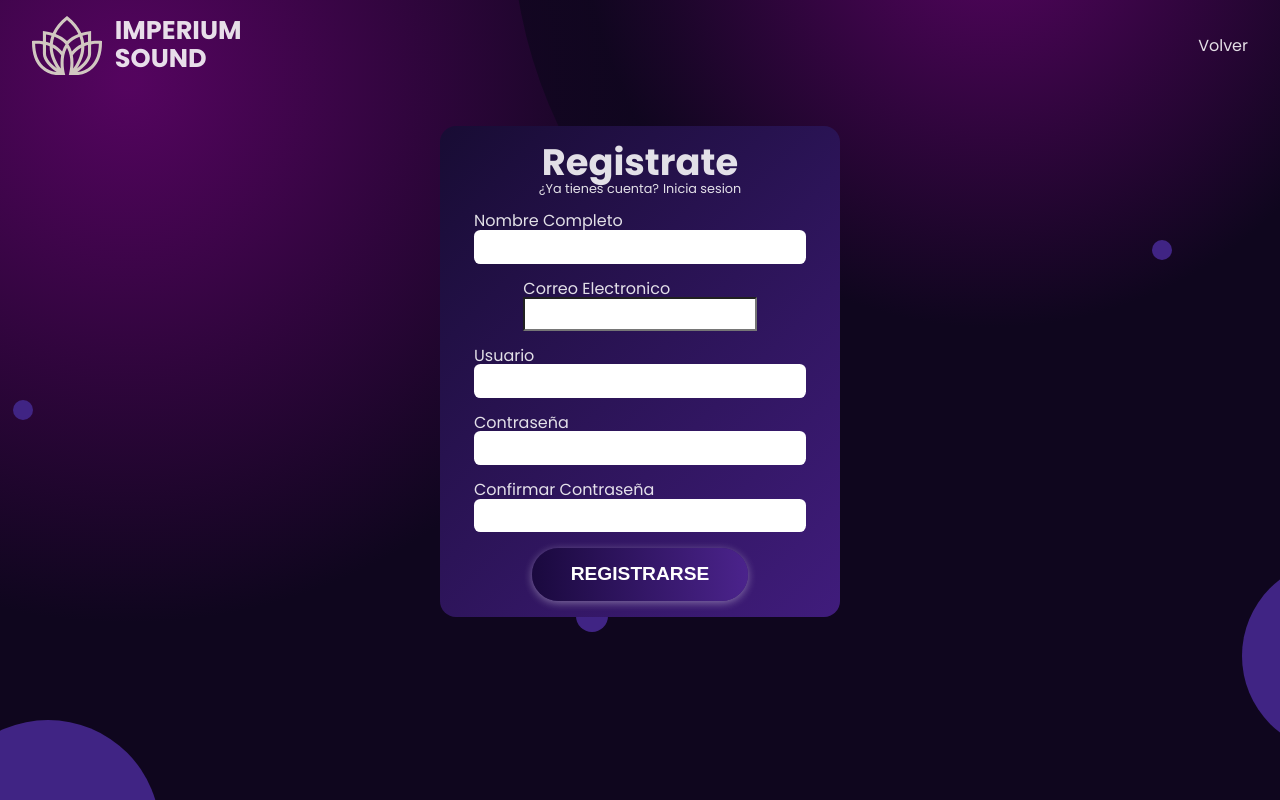
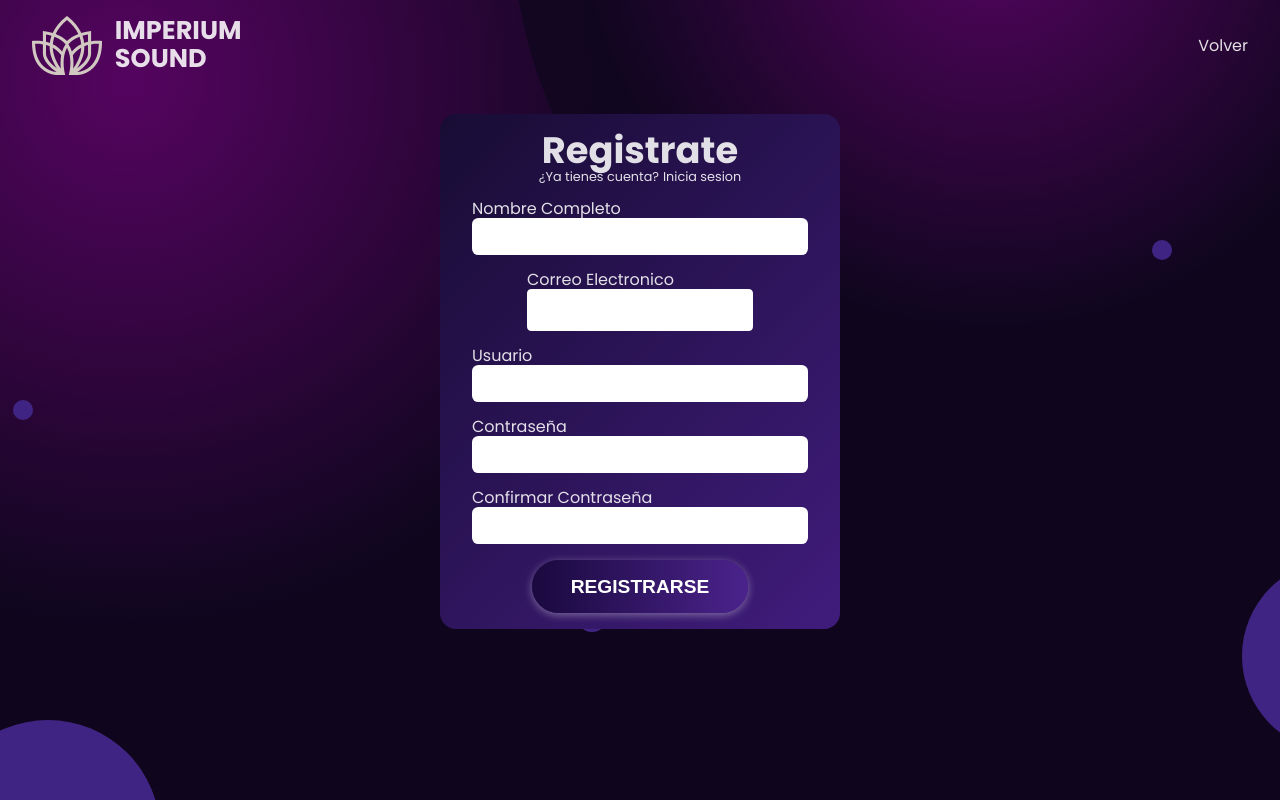
Before and after one commit to xMDxKevin/ImperiumSound-frontend, a React (Vite) app: page /registro in a window 1280 px wide. Built offline with nearby package versions, Linux system fonts and the light colour scheme; no server answers.

Commit message:
se arregla detalles del estilo

```diff
--- a/src/componetes/Reg-LogComp/registro.tsx
+++ b/src/componetes/Reg-LogComp/registro.tsx
@@ -13,7 +13,7 @@ export function Registrarse() {
   const [confirmarContrasena, setConfirmarContrasena] = useState<string>("");
   const [error, setError] = useState<string | null>(null);
 
-  // Aquí asignamos la URL de la API con un valor predeterminado en caso de no estar definida.
+
   const apiUrl = import.meta.env.VITE_API_URL ?? "https://imperiumsound-backend-production.up.railway.app";
 
   const manejarSubmit = async (e: React.FormEvent<HTMLFormElement>) => {
@@ -78,7 +78,7 @@ export function Registrarse() {
           <p className="formulario-texto">Correo Electronico</p>
           <label htmlFor="correo"></label>
           <input
-            className="inputRqd"
+            className="imputRqd"
             id="correo"
             type="email"
             value={correo}
--- a/src/styles/formularioReg.css
+++ b/src/styles/formularioReg.css
@@ -8,14 +8,23 @@ p {
   margin: 0px;
   background: transparent;
 }
-.imputRqd {
+.inputRqd {
   background-color: white;
   color: black;
   font-weight: bold;
   font-family: "Poppins", sans-serif;
   padding: 10px;
 }
-
+.imputRqd{
+  background-color: white;
+  color: black;
+  padding: 10px;
+  font-size: 0.85em;
+  font-family:"Poppins", sans-serif ;
+  border: white solid 1px;
+  border-radius: 0.3em;
+  width: 15em;
+}
 #a {
   background-color:none;
   font-family: "Poppins", sans-serif;
```
